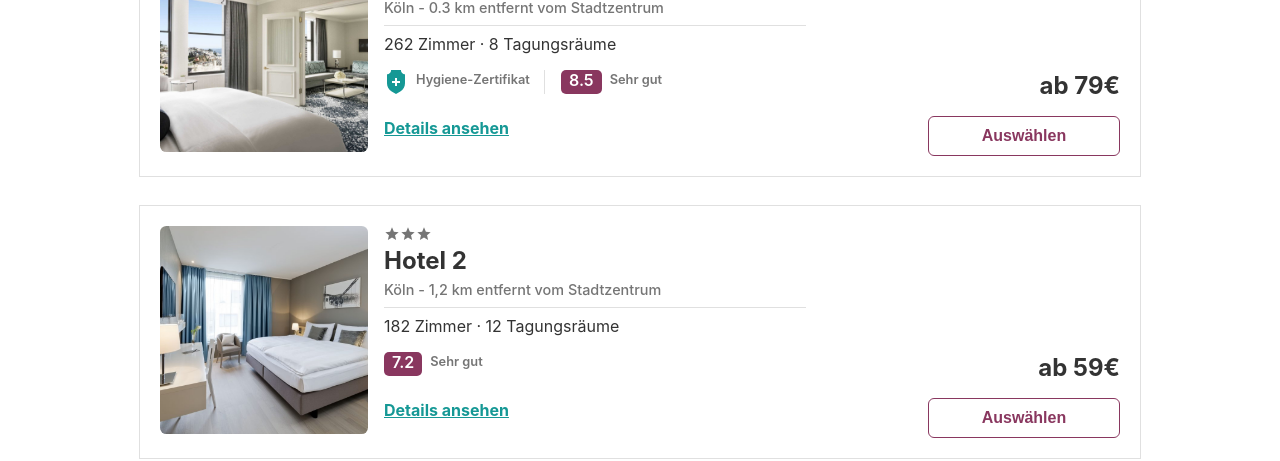
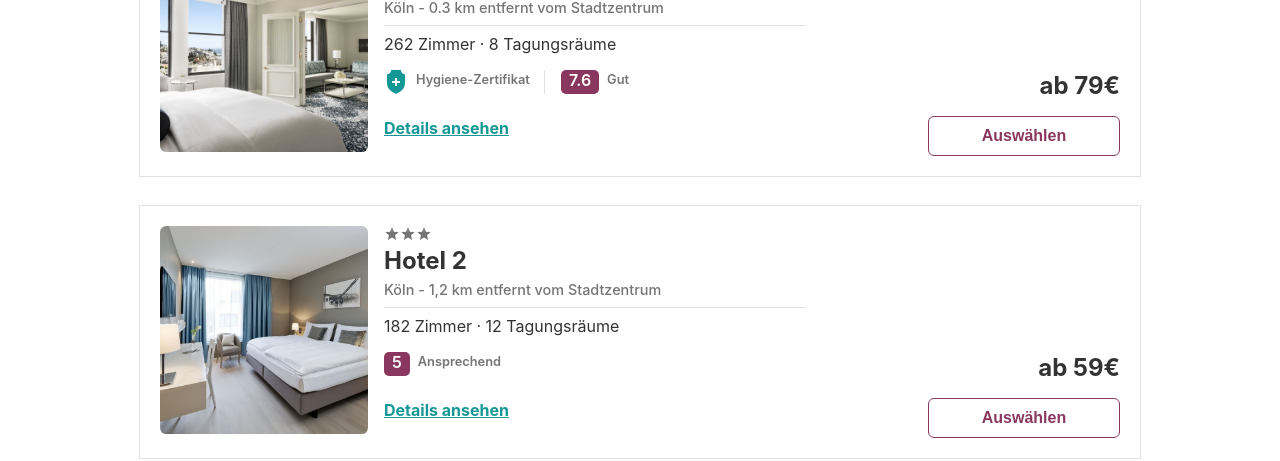
Before and after one commit to Falco-Boehnke/TileableHotels, a React (Create React App) app: page / in a window 1280 px wide. Shown: the part 186-647 px from the top of the page. Built offline with nearby package versions, Linux system fonts and the light colour scheme.

Commit message:
feat: add computed rating labels

```diff
--- a/public/data/hotels.json
+++ b/public/data/hotels.json
@@ -15,6 +15,16 @@
             "tileDetails": {
                 "capacityLabel": "262 Zimmer · 8 Tagungsräume",
                 "hasHygieneCertificate": true,
+                "ratings": [
+                    5,
+                    5,
+                    9,
+                    9.5,
+                    10,
+                    8,
+                    8,
+                    6
+                ],
                 "grade": {
                     "points": 8.5,
                     "label": "Sehr gut"
@@ -38,6 +48,17 @@
             "tileDetails": {
                 "capacityLabel": "182 Zimmer · 12 Tagungsräume",
                 "hasHygieneCertificate": false,
+                "ratings": [
+                    1,
+                    2,
+                    3,
+                    4,
+                    5,
+                    6,
+                    7,
+                    8,
+                    9
+                ],
                 "grade": {
                     "points": 7.2,
                     "label": "Sehr gut"
@@ -61,6 +82,15 @@
             "tileDetails": {
                 "capacityLabel": "332 Zimmer · 18 Tagungsräume",
                 "hasHygieneCertificate": true,
+                "ratings": [
+                    4,
+                    4,
+                    4,
+                    4,
+                    4,
+                    6,
+                    6
+                ],
                 "grade": {
                     "points": 6,
                     "label": "Ansprechend"
@@ -84,6 +114,15 @@
             "tileDetails": {
                 "capacityLabel": "182 Zimmer · 12 Tagungsräume",
                 "hasHygieneCertificate": false,
+                "ratings": [
+                    9,
+                    9,
+                    9,
+                    9,
+                    9,
+                    10,
+                    10
+                ],
                 "grade": {
                     "points": 7.2,
                     "label": "Sehr gut"
@@ -107,6 +146,15 @@
             "tileDetails": {
                 "capacityLabel": "332 Zimmer · 18 Tagungsräume",
                 "hasHygieneCertificate": true,
+                "ratings": [
+                    7,
+                    7,
+                    7,
+                    8,
+                    8,
+                    8,
+                    5
+                ],
                 "grade": {
                     "points": 6,
                     "label": "Ansprechend"
--- a/src/App.tsx
+++ b/src/App.tsx
@@ -59,6 +59,7 @@ function App() {
                   capacityLabel: hotel.tileDetails?.capacityLabel || "",
                   hasHygieneCertificate:
                     !!hotel.tileDetails?.hasHygieneCertificate,
+                  ratings: hotel?.tileDetails?.ratings || [],
                   ...(hotel.tileDetails?.grade && {
                     grade: {
                       points: hotel.tileDetails.grade.points,
--- a/src/components/HotelTile/TileDetails/TileDetails.tsx
+++ b/src/components/HotelTile/TileDetails/TileDetails.tsx
@@ -4,6 +4,7 @@ import { TileDetailsModal } from "./TileDetailsModal";
 export interface TileDetailsProps {
   capacityLabel?: string;
   hasHygieneCertificate?: boolean;
+  ratings: Array<number>;
   grade?: {
     points: number;
     label: string;
@@ -14,8 +15,15 @@ export const TileDetails = ({
   capacityLabel,
   hasHygieneCertificate,
   grade,
+  // eslint-disable-next-line no-empty-pattern
+  ratings,
 }: TileDetailsProps) => {
   const [isHygieneModalOpen, setIsHygieneModalOpen] = useState(false);
+
+  const ratingAvg =
+    ratings.reduce((partialSum, a) => partialSum + a, 0) / ratings.length;
+  const shortenedRatingAvg = Math.round(ratingAvg * 10) / 10;
+  const computedRatingLabel = getLabelForRating(shortenedRatingAvg);
 
   return (
     <>
@@ -44,9 +52,15 @@ export const TileDetails = ({
               </div>
             </>
           )}
-          {!!grade && (
+          {(!grade || ratings.length > 0) && (
             <div className="flex flex--gap tile__details__rating">
-              <div className="tile__details__grade">{grade.points}</div>
+              <div className="tile__details__grade">{shortenedRatingAvg}</div>
+              <span>{computedRatingLabel}</span>
+            </div>
+          )}
+          {!!grade && ratings.length < 1 && (
+            <div className="flex flex--gap tile__details__rating">
+              <div className="tile__details__grade">{grade?.points}</div>
               <span>{grade.label}</span>
             </div>
           )}
@@ -55,3 +69,8 @@ export const TileDetails = ({
     </>
   );
 };
+function getLabelForRating(shortenedRatingAvg: number) {
+  if (shortenedRatingAvg < 6) return "Ansprechend";
+  else if (shortenedRatingAvg > 6 && shortenedRatingAvg < 8) return "Gut";
+  else return "Sehr gut";
+}
--- a/src/types/hotelType.ts
+++ b/src/types/hotelType.ts
@@ -17,6 +17,7 @@ export interface HotelData {
     "tileDetails"?: {
         "capacityLabel"?: string,
         "hasHygieneCertificate"?: boolean,
+        "ratings": Array<number>,
         "grade"?: {
             "points": number,
             "label": string
```
